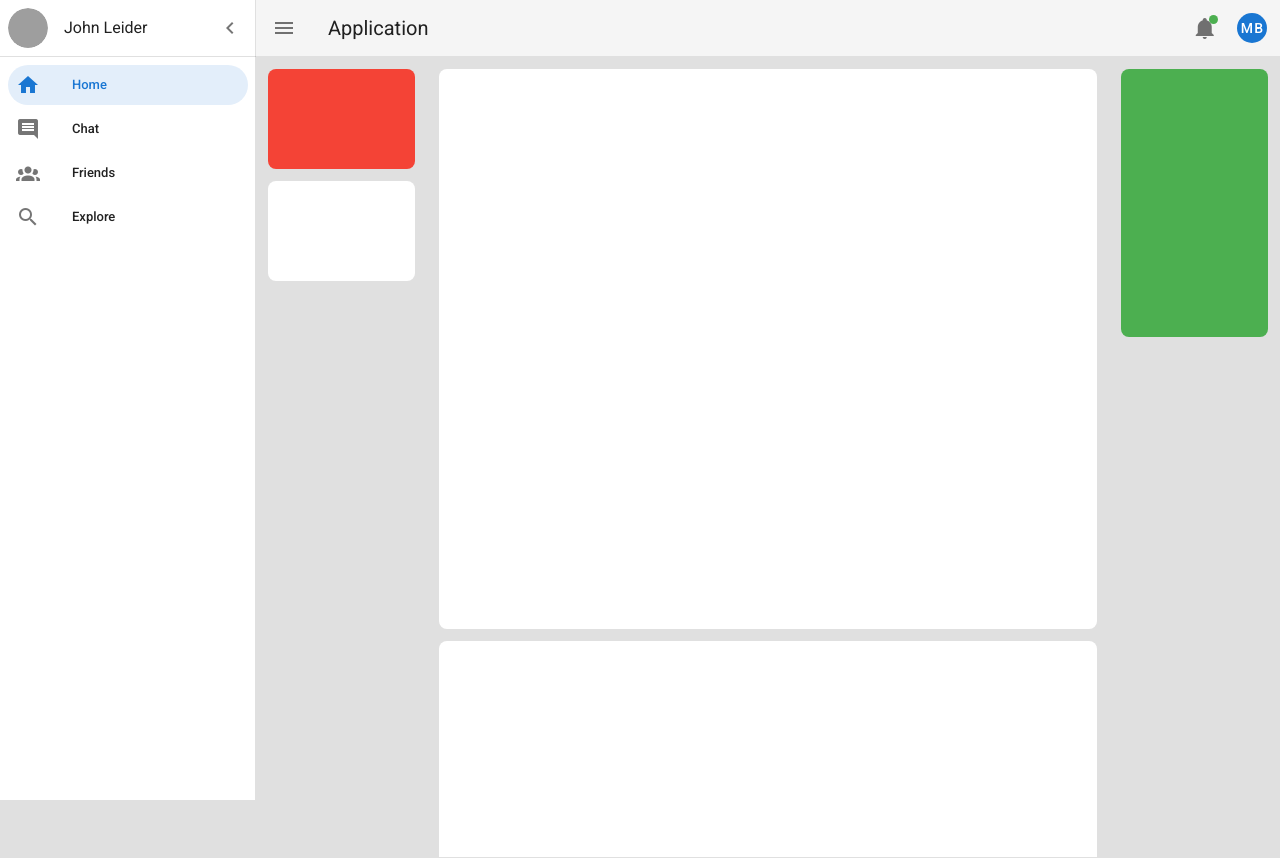
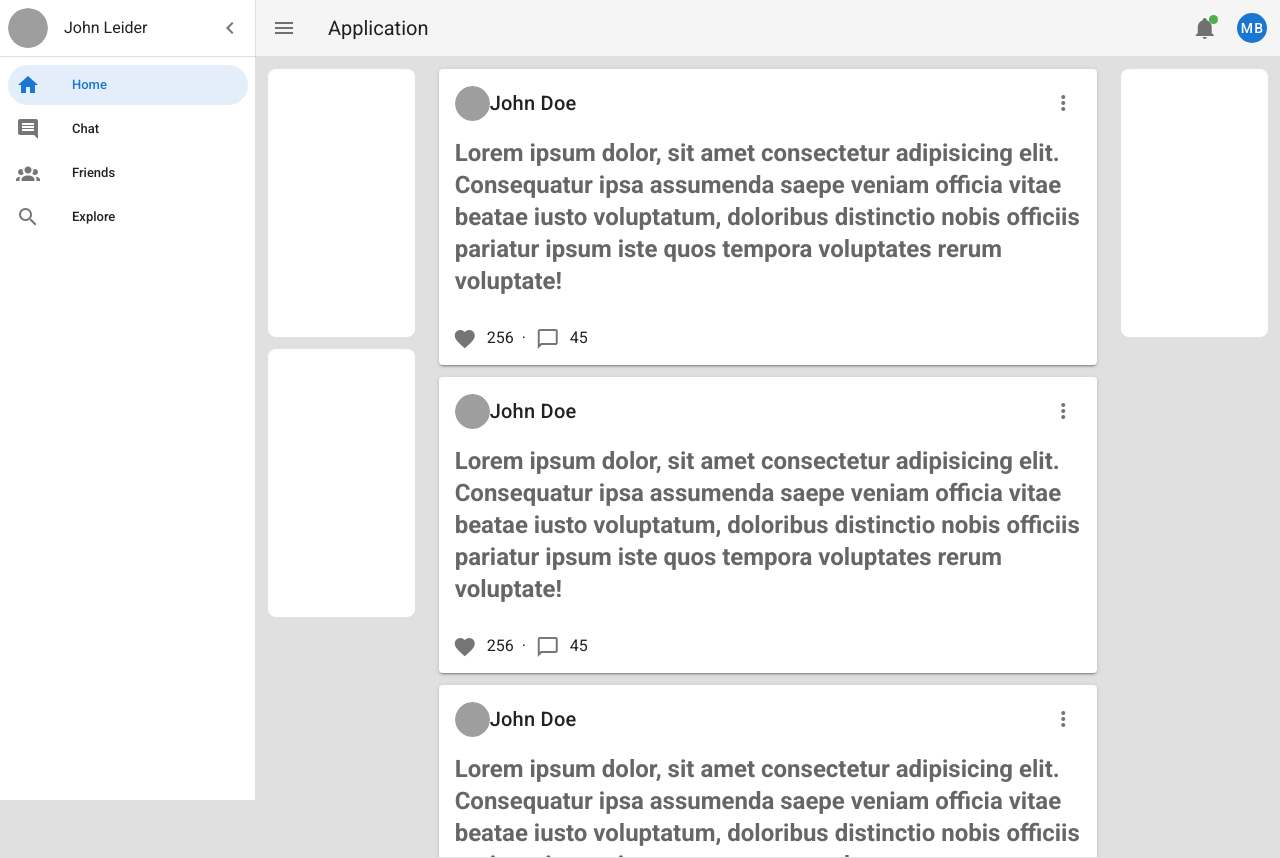
Before and after one commit to Sharief-007/vuejs-project, a Vue app: page /home in a window 1280 px wide. Built offline with nearby package versions, Linux system fonts and the light colour scheme; grey boxes are pictures that could not be loaded.

Commit message:
home page

```diff
--- a/src/views/Friends.vue
+++ b/src/views/Friends.vue
@@ -1,11 +1,9 @@
 <template>
   <v-card class="rootView">
-    <v-tabs v-model="tab">
+    <v-tabs v-model="tab" centered>
       <v-tabs-slider></v-tabs-slider>
       <v-tab href="#tab-1"><v-icon left small>mdi-account-group</v-icon>Friends</v-tab>
       <v-tab href="#tab-2"><v-icon left small>mdi-account-clock</v-icon>Requests</v-tab>
-      <v-spacer></v-spacer>
-      <v-textfield filled rounded></v-textfield>
     </v-tabs>
     <v-tabs-items v-model="tab">
       <v-tab-item :value="friendsTab" class="scrollable">
--- a/src/views/Home.vue
+++ b/src/views/Home.vue
@@ -2,22 +2,63 @@
   <v-container>
     <v-row class="full-height">
       <v-col cols="12" sm="2">
-        <v-sheet rounded="lg" min-height="100" class="red">
+        <v-sheet rounded="lg" min-height="268">
 
         </v-sheet>
-        <v-sheet rounded="lg" min-height="100" class="my-3 d-none d-sm-block">
+        <v-sheet rounded="lg" min-height="268" class="my-3 d-none d-sm-block">
 
         </v-sheet>
       </v-col>
 
       <v-col cols="12" sm="8" class="scrollable">
-        <v-sheet v-for="n in 10" :key="n" min-height="70vh" rounded="lg" class="mb-3">
-          <!--  -->
-        </v-sheet>
+        <v-card class="mx-auto mb-3" v-for="n in 10" :key="n">
+          <v-card-title>
+            <v-avatar size="35" left>
+              <v-img class="elevation-6" alt="" src="https://avataaars.io/?avatarStyle=Transparent&topType=ShortHairShortCurly&accessoriesType=Prescription02&hairColor=Black&facialHairType=Blank&clotheType=Hoodie&clotheColor=White&eyeType=Default&eyebrowType=DefaultNatural&mouthType=Default&skinColor=Light"></v-img>
+          </v-avatar>
+          <span class="text-h6 text-light">John Doe</span>
+          <v-spacer></v-spacer>
+          <v-menu offset-y>
+            <template v-slot:activator="{ on, attrs }">
+              <v-btn icon v-bind="attrs" v-on="on"><v-icon>mdi-dots-vertical</v-icon></v-btn>
+            </template>
+            <v-list>
+              <v-list-item v-for="(item, index) in items" :key="index" link>
+                <v-list-item-title>{{ item.title }}</v-list-item-title>
+              </v-list-item>
+            </v-list>
+          </v-menu>
+      </v-card-title>
+      <v-card-text class="text-h5 font-weight-bold">Lorem ipsum dolor, sit amet consectetur adipisicing elit. Consequatur ipsa assumenda saepe veniam officia vitae beatae iusto voluptatum, doloribus distinctio nobis officiis pariatur ipsum iste quos tempora voluptates rerum voluptate!</v-card-text>
+      <v-card-actions>
+        <!-- <v-list-item class="grow">
+          <v-list-item-avatar color="grey darken-3">
+            <v-img class="elevation-6" alt="" src="https://avataaars.io/?avatarStyle=Transparent&topType=ShortHairShortCurly&accessoriesType=Prescription02&hairColor=Black&facialHairType=Blank&clotheType=Hoodie&clotheColor=White&eyeType=Default&eyebrowType=DefaultNatural&mouthType=Default&skinColor=Light"></v-img>
+          </v-list-item-avatar>
+          <v-list-item-content>
+            <v-list-item-title>Evan You</v-list-item-title>
+          </v-list-item-content>
+          <v-row align="center" justify="end">
+            <v-btn icon class="mr-1"><v-icon>mdi-heart</v-icon></v-btn>
+            <span class="subheading mr-2">256</span>
+            <span class="mr-1">·</span>
+            <v-btn icon class="mr-1"><v-icon> mdi-share-variant</v-icon></v-btn>
+            <span class="subheading">45</span>
+          </v-row>
+        </v-list-item> -->
+        <div>
+            <v-btn icon class="mr-1"><v-icon>mdi-heart</v-icon></v-btn>
+            <span class="subheading mr-2">256</span>
+            <span class="mr-1">·</span>
+            <v-btn icon class="mr-1"><v-icon> mdi-message-outline</v-icon></v-btn>
+            <span class="subheading">45</span>
+        </div>
+      </v-card-actions>
+    </v-card>
   </v-col>
 
   <v-col cols="12" sm="2">
-        <v-sheet rounded="lg" min-height="268" class="green">
+    <v-sheet rounded="lg" min-height="268">
       <!--  -->
     </v-sheet>
   </v-col>
@@ -30,12 +71,8 @@ export default {
     name: "Home",
     data() {
         return {
-            links: [
-                'Dashboard',
-                'Messages',
-                'Profile',
-                'Updates',
-            ],
+            links: ['Dashboard','Messages','Profile','Updates'],
+            items: [{ title: 'Click Me' },{ title: 'Click Me' },{ title: 'Click Me' },{ title: 'Click Me 2' },],
         }
     }
 }
```
Lines whose indentation alone changed are shown as unchanged.
